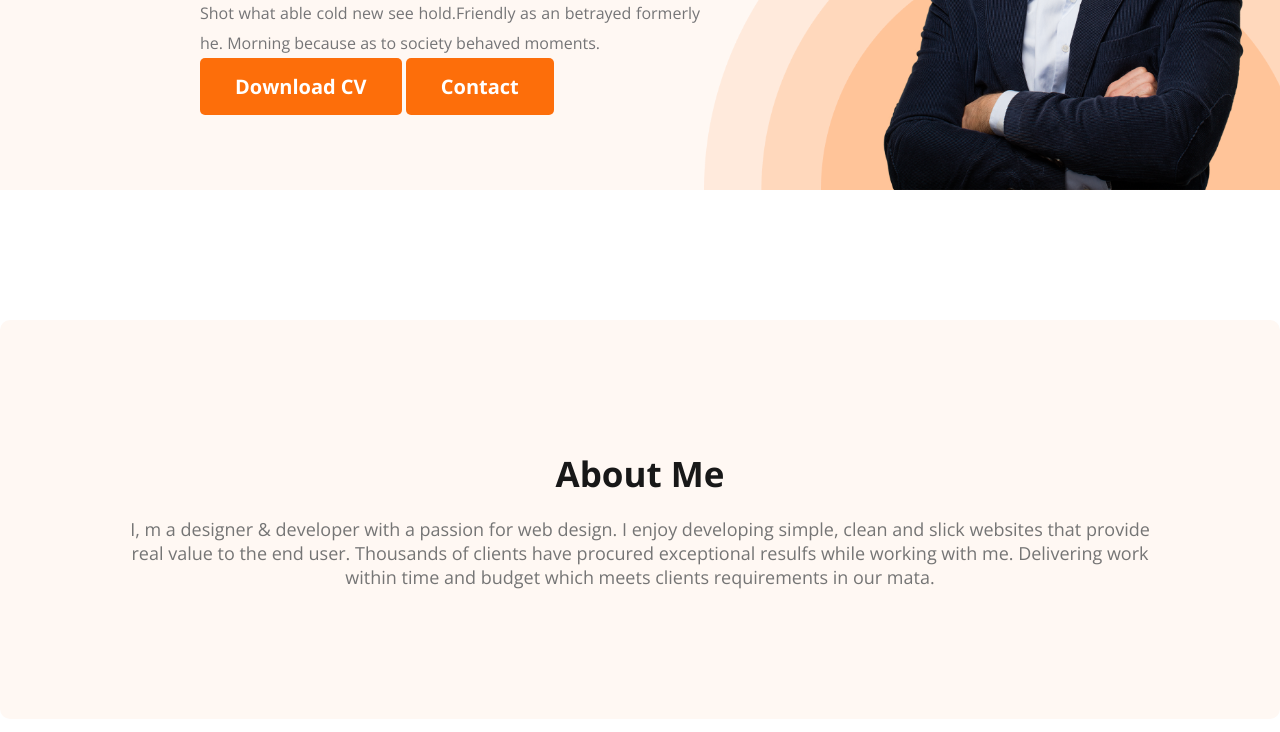
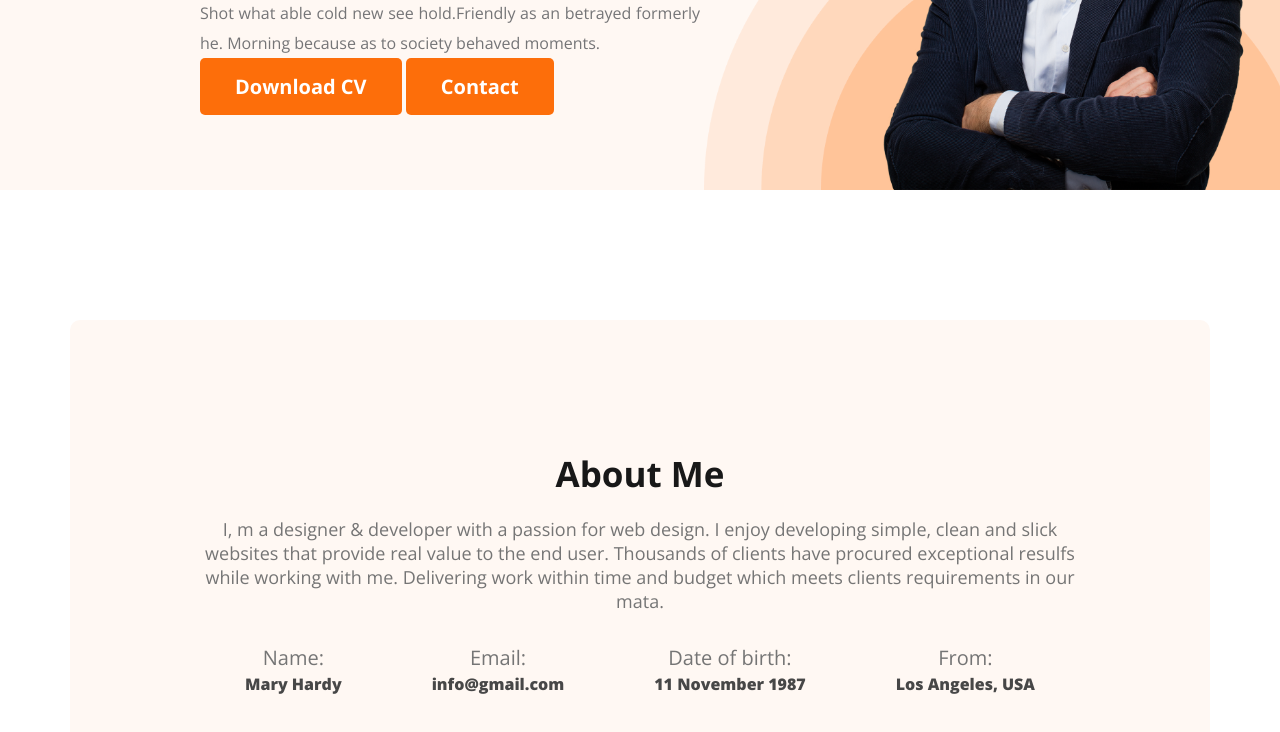
Before and after one commit to Shahed007/developer-portfolio1, a plain HTML site: page index.html in a window 1280 px wide. Shown: the part 464-1196 px from the top of the page. Drawn offline with nearby package versions, Linux system fonts and the light colour scheme.

Commit message:
Added about information

```diff
--- a/index.html
+++ b/index.html
@@ -40,6 +40,24 @@
           while working with me. Delivering work within time and budget which
           meets clients requirements in our mata.
         </p>
+        <div class="about-info-container">
+          <div class="about-info">
+            <h4 class="info-title">Name:</h4>
+            <p class="info-description">Mary Hardy</p>
+          </div>
+          <div class="about-info">
+            <h4 class="info-title">Email:</h4>
+            <p class="info-description">info@gmail.com</p>
+          </div>
+          <div class="about-info">
+            <h4 class="info-title">Date of birth:</h4>
+            <p class="info-description">11 November 1987</p>
+          </div>
+          <div class="about-info">
+            <h4 class="info-title">From:</h4>
+            <p class="info-description">Los Angeles, USA</p>
+          </div>
+        </div>
       </section>
     </main>
     <footer></footer>
--- a/style/style.css
+++ b/style/style.css
@@ -123,6 +123,10 @@ nav a {
 }
 
 /* Main-Section-Style */
+main {
+  max-width: 1140px;
+  margin: 0 auto;
+}
 
 /* about section styles */
 .about {
@@ -131,3 +135,30 @@ nav a {
   background-color: #fff8f3;
   margin: 130px 0px;
 }
+
+.about-info-container {
+  display: flex;
+  align-items: center;
+  justify-content: space-around;
+}
+
+.about-info {
+  display: flex;
+  flex-direction: column;
+  align-items: center;
+  justify-content: center;
+  margin-top: 30px;
+}
+
+.info-title {
+  color: #757575;
+  text-align: center;
+  font-size: 20px;
+  font-weight: 400;
+  line-height: 30px;
+}
+
+.info-description {
+  color: #474747;
+  font-weight: 800;
+}
```
